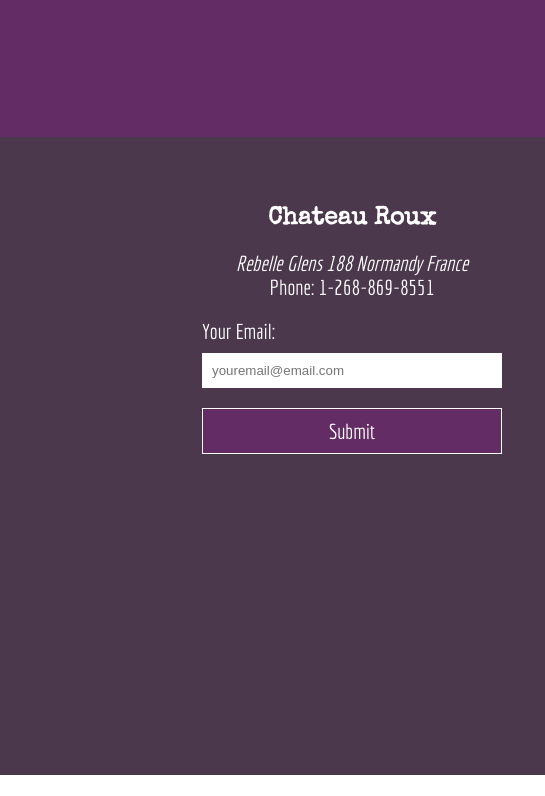
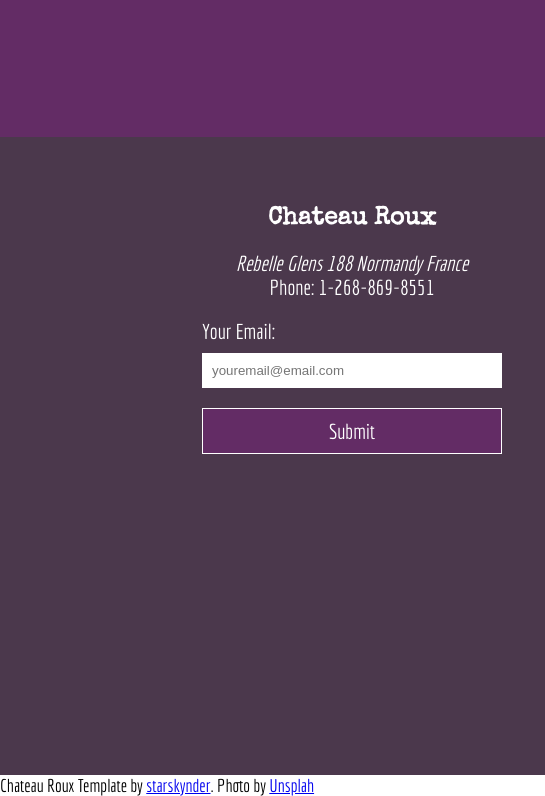
Before and after one commit to starskynder/Chateau-Roux, a website: page index.html in a window 1280 px wide. Shown: the part 7029-7825 px from the top of the page, 0-545 px from the left. Before the commit the page ends 7804 px from the top, so only its background shows below. Drawn offline with nearby package versions, Linux system fonts and the light colour scheme.

Commit message:
Add credits section

```diff
--- a/index.html
+++ b/index.html
@@ -475,6 +475,18 @@
           </div>
         </div>
       </div>
+      <div class="credits">
+        Chateau Roux Template by
+        <a
+          href="https://github.com/starskynder"
+          target="_blank"
+          class="credits__link"
+          >starskynder</a
+        >. Photo by
+        <a href="https://unsplash.com/" target="_blank" class="credits__link"
+          >Unsplah</a
+        >
+      </div>
     </footer>
     <!-- END FOOTER -->
   </body>
```
